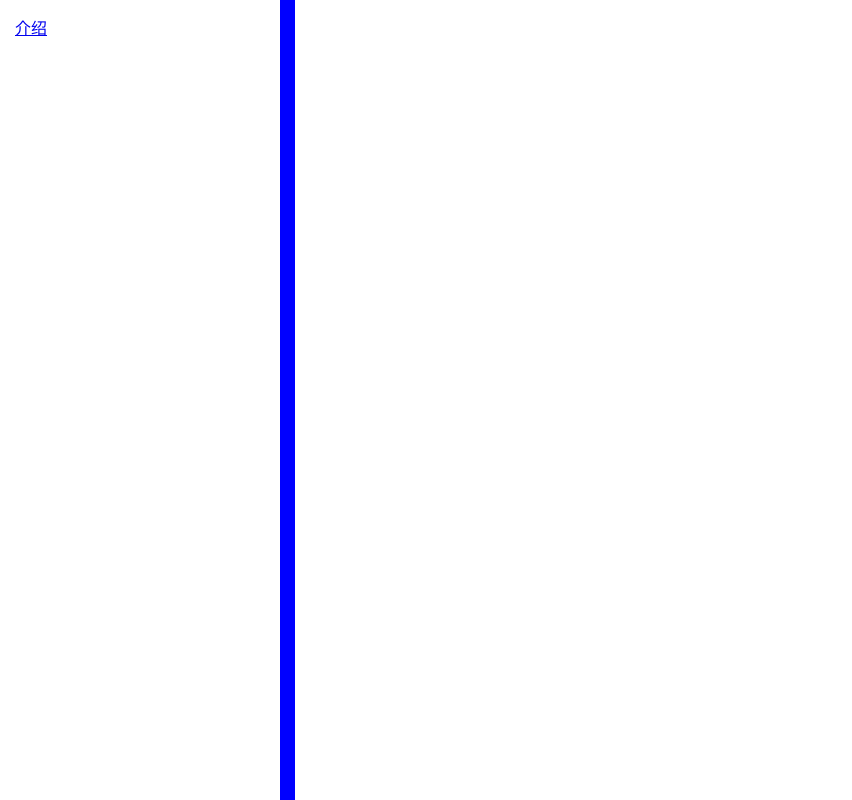
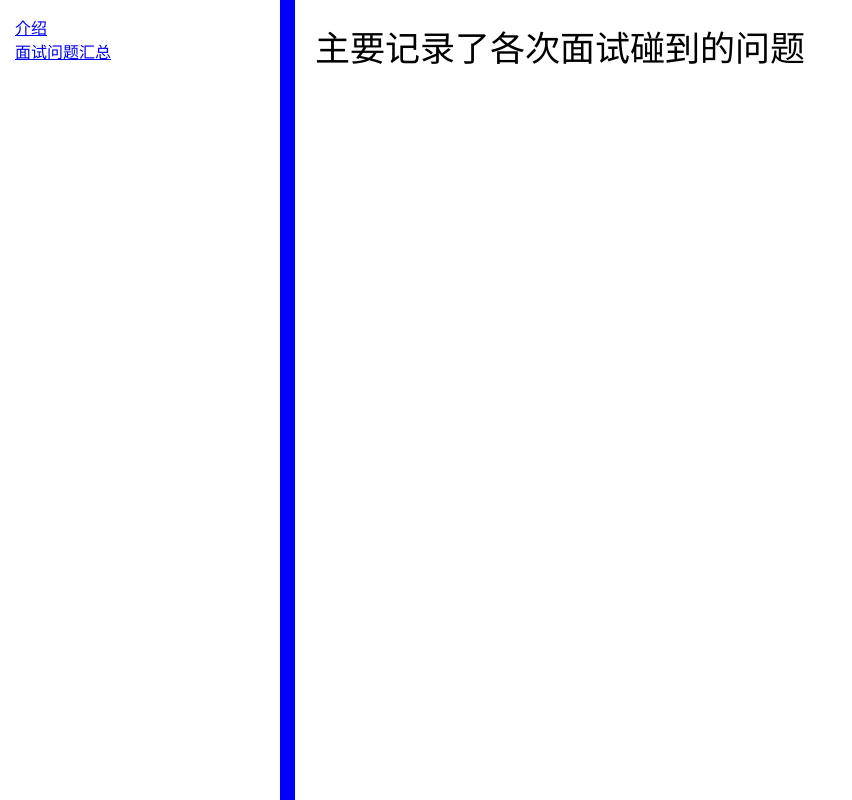
Before and after one commit to wangweijia/MyNotes, a React (Create React App) app: page /customNotes/interview in a window 1280 px wide. Shown: the whole page, without its empty margins (0-852 px from the left). Built offline with nearby package versions, Linux system fonts and the light colour scheme.

Commit message:
创建面试题汇总页面

```diff
--- /dev/null
+++ b/src/project/notes/interview/Interview.js
@@ -0,0 +1,13 @@
+import React, {Component} from 'react';
+
+export default class Interview extends Component {
+    render() {
+        return (
+            <div style={{display: 'flex', flex: 1}}>
+                <div style={{margin: 20, fontSize: 35}}>
+                    主要记录了各次面试碰到的问题
+                </div>
+            </div>
+        );
+    }
+}
--- a/src/project/src/ComponentRoutes.js
+++ b/src/project/src/ComponentRoutes.js
@@ -1,4 +1,5 @@
 import Recommend from '../notes/recommend/Recommend';
+import Interview from '../notes/interview/Interview';
 export const myRoutes = [{
 name:"介绍",
 path:"/recommend",
@@ -7,4 +8,12 @@ level:0,
 exact:true,
 haveChildern:false,
 childern:[]
+},{
+name:"面试问题汇总",
+path:"/interview",
+component:Interview,
+level:0,
+exact:true,
+haveChildern:false,
+childern:[]
 },]
--- a/src/project/tools/src/notes.json
+++ b/src/project/tools/src/notes.json
@@ -1 +1 @@
-[{"name":"介绍","nodeNmae":"recommend","maps":["notes","recommend"],"component":"Recommend","childern":[]}]
+[{"name":"介绍","nodeNmae":"recommend","maps":["notes","recommend"],"component":"Recommend","childern":[]},{"name":"面试问题汇总","nodeNmae":"interview","maps":["notes","interview"],"component":"Interview","childern":[]}]
```
